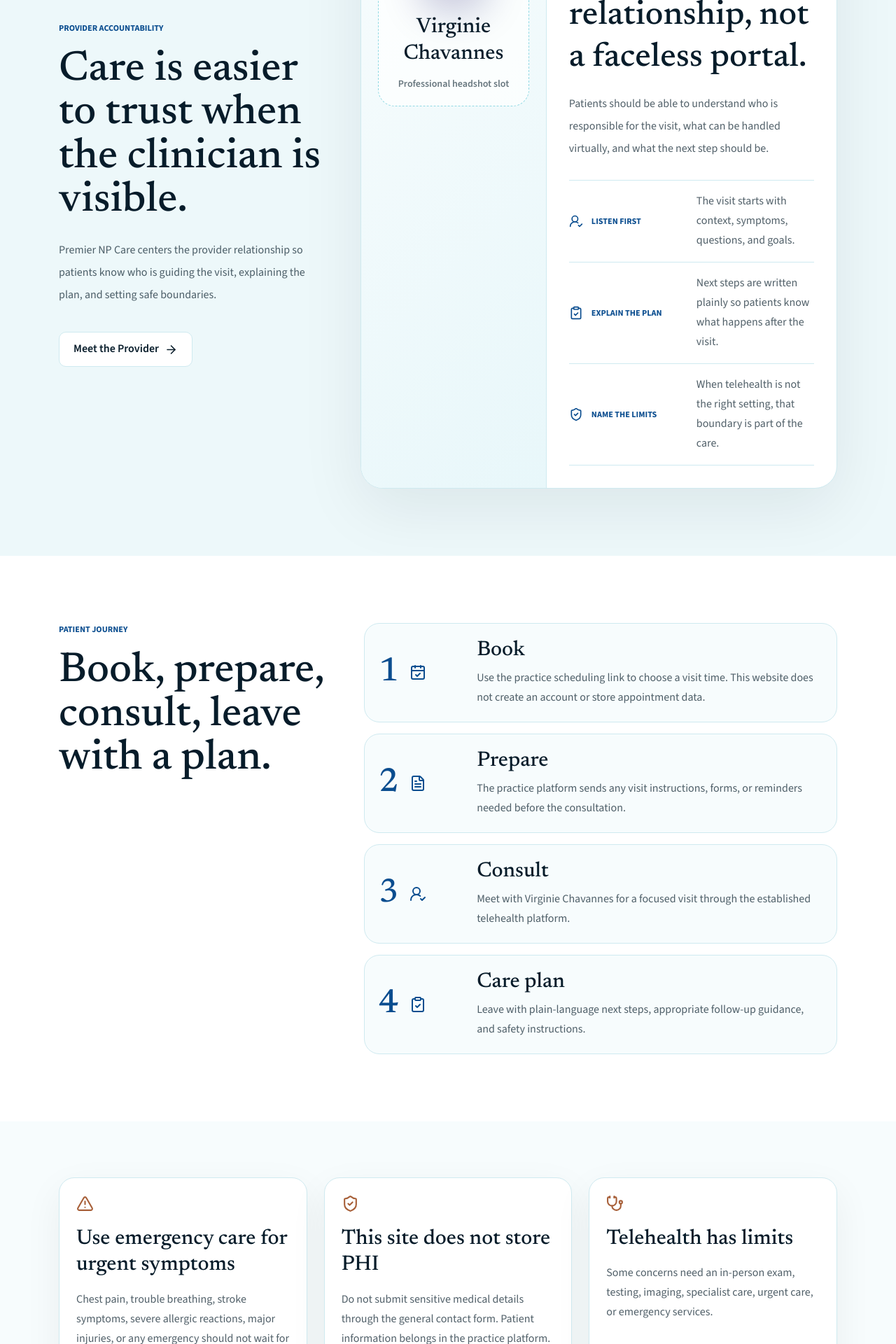
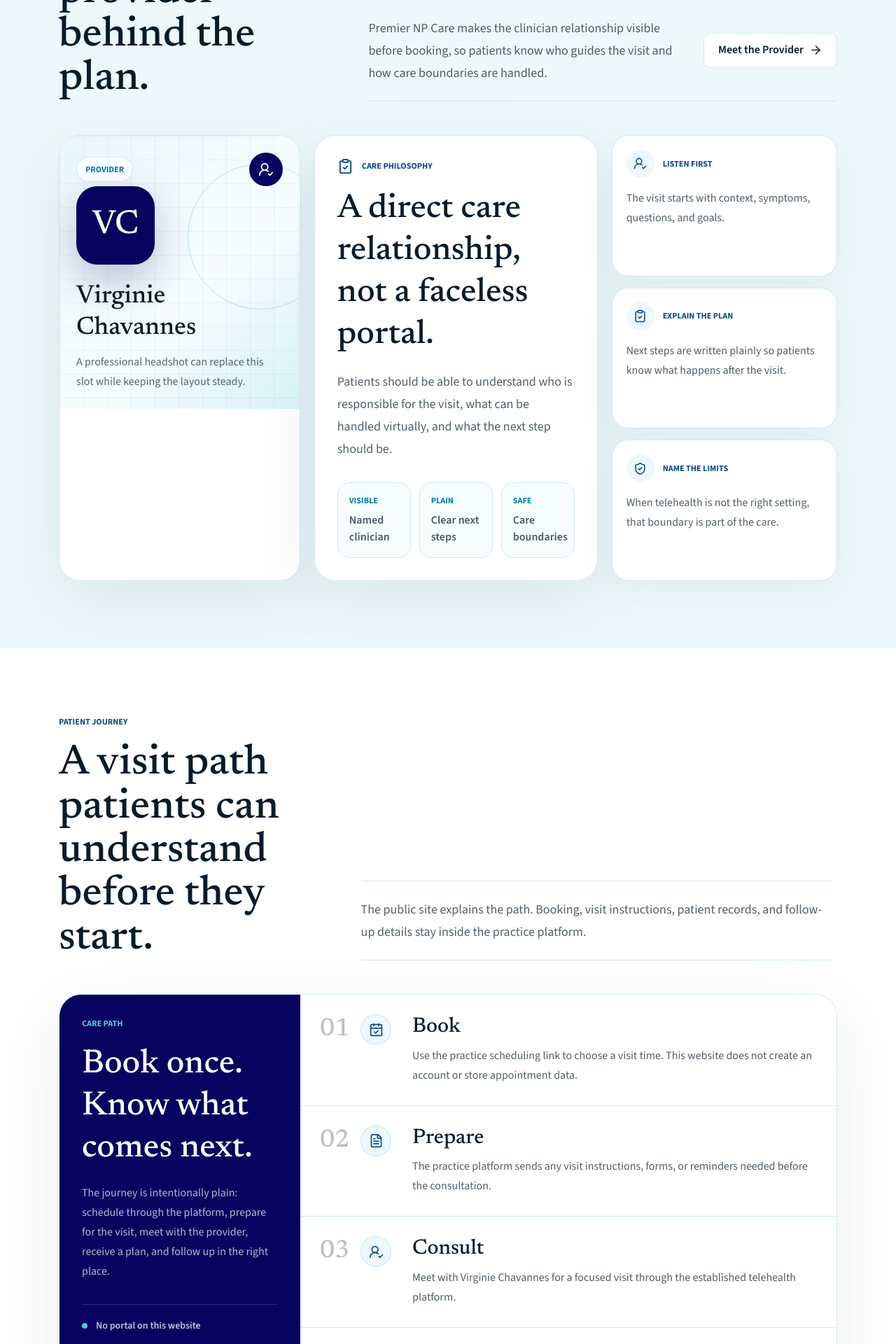
Before and after one commit to supertrens/premier-np-care, a Next.js app: page / in a window 1280 px wide. Shown: the part 2840-4760 px from the top of the page at 70% size. Built offline with nearby package versions, Linux system fonts and the light colour scheme; no server answers.

Commit message:
Refine provider and journey sections

```diff
--- a/src/app/page.tsx
+++ b/src/app/page.tsx
@@ -233,57 +233,101 @@ export default function Home() {
       </Section>
 
       <Section className="relative overflow-hidden bg-mist py-24">
-        <div className="care-current-lines absolute inset-x-0 top-0 h-32 opacity-30" />
-        <Container className="relative grid gap-12 lg:grid-cols-[0.72fr_1.28fr] lg:items-center">
+        <div className="care-current-lines absolute inset-x-0 top-0 h-32 opacity-25" />
+        <Container className="relative">
+          <div className="grid gap-8 lg:grid-cols-[0.76fr_1.24fr] lg:items-end">
             <MotionReveal>
               <p className="label-caps text-cobalt">Provider accountability</p>
               <h2 className="mt-5 max-w-xl font-display text-5xl font-medium leading-[1.04] text-ink md:text-6xl">
-              Care is easier to trust when the clinician is visible.
+                Meet the provider behind the plan.
               </h2>
-            <p className="mt-6 max-w-lg leading-8 text-ink/70">
-              Premier NP Care centers the provider relationship so patients
-              know who is guiding the visit, explaining the plan, and setting
-              safe boundaries.
+            </MotionReveal>
+            <MotionReveal delay={0.08}>
+              <div className="grid gap-5 border-y border-line py-6 md:grid-cols-[1fr_auto] md:items-center">
+                <p className="max-w-2xl text-lg leading-8 text-ink/70">
+                  Premier NP Care makes the clinician relationship visible
+                  before booking, so patients know who guides the visit and how
+                  care boundaries are handled.
                 </p>
-            <ButtonLink className="mt-9" href="/about" variant="secondary">
+                <ButtonLink href="/about" variant="secondary">
                   Meet the Provider
                   <ArrowRight aria-hidden="true" size={19} />
                 </ButtonLink>
+              </div>
             </MotionReveal>
-          <MotionReveal delay={0.1}>
-            <div className="overflow-hidden rounded-[32px] border border-line bg-paper shadow-[0_28px_90px_rgba(7,28,42,0.08)]">
-              <div className="grid gap-0 md:grid-cols-[0.78fr_1.22fr]">
-                <figure className="border-b border-line bg-[linear-gradient(135deg,#F7FCFD,#E8F7FA)] p-6 md:border-b-0 md:border-r">
-                  <div className="grid aspect-[4/5] place-items-center rounded-[24px] border border-dashed border-cyan/45 bg-white/68">
-                    <div className="px-6 text-center">
-                      <div className="mx-auto grid h-24 w-24 place-items-center rounded-[28px] bg-deep-navy font-display text-4xl font-medium text-paper shadow-[0_20px_55px_rgba(7,4,95,0.22)]">
+          </div>
+
+          <MotionReveal delay={0.12}>
+            <div className="mt-12 grid gap-5 lg:grid-cols-[0.92fr_1.08fr_0.86fr]">
+              <article className="overflow-hidden rounded-[30px] border border-line bg-paper shadow-[0_28px_90px_rgba(7,28,42,0.08)]">
+                <div className="relative min-h-[320px] overflow-hidden bg-[linear-gradient(135deg,#E8F7FA,#F7FCFD_58%,#D5F1F6)] p-6">
+                  <div
+                    aria-hidden="true"
+                    className="absolute inset-0 bg-[linear-gradient(rgba(10,77,143,0.055)_1px,transparent_1px),linear-gradient(90deg,rgba(10,77,143,0.055)_1px,transparent_1px)] bg-[size:34px_34px]"
+                  />
+                  <div
+                    aria-hidden="true"
+                    className="absolute -right-12 top-10 h-52 w-52 rounded-full border border-cyan/28"
+                  />
+                  <div className="relative flex h-full min-h-[270px] flex-col justify-between">
+                    <div className="flex items-center justify-between">
+                      <span className="label-caps rounded-full border border-cyan/20 bg-paper/80 px-3 py-2 text-harbor">
+                        Provider
+                      </span>
+                      <span className="flex h-12 w-12 items-center justify-center rounded-full bg-deep-navy text-paper">
+                        <UserRoundCheck aria-hidden="true" size={22} />
+                      </span>
+                    </div>
+                    <div>
+                      <div className="grid h-28 w-28 place-items-center rounded-[30px] bg-deep-navy font-display text-5xl font-medium text-paper shadow-[0_22px_60px_rgba(7,4,95,0.24)]">
                         VC
                       </div>
-                      <p className="mt-6 font-display text-3xl font-medium leading-tight text-ink">
+                      <h3 className="mt-6 font-display text-4xl font-medium leading-tight text-ink">
                         Virginie Chavannes
-                      </p>
-                      <p className="mt-3 text-sm font-semibold leading-6 text-ink/60">
-                        Professional headshot slot
+                      </h3>
+                      <p className="mt-3 max-w-xs leading-7 text-ink/66">
+                        A professional headshot can replace this slot while
+                        keeping the layout steady.
                       </p>
                     </div>
                   </div>
-                </figure>
+                </div>
+              </article>
 
-                <div className="p-6 md:p-8">
+              <article className="rounded-[30px] border border-line bg-paper p-7 shadow-[0_28px_90px_rgba(7,28,42,0.08)] md:p-8">
                 <div className="flex items-center gap-3 text-cobalt">
-                    <UserRoundCheck aria-hidden="true" size={23} />
-                    <p className="label-caps">Provider-led care</p>
+                  <ClipboardCheck aria-hidden="true" size={23} />
+                  <p className="label-caps">Care philosophy</p>
                 </div>
-                  <p className="mt-5 max-w-xl font-display text-4xl font-medium leading-tight text-ink md:text-5xl">
+                <p className="mt-5 max-w-2xl font-display text-4xl font-medium leading-tight text-ink md:text-5xl">
                   A direct care relationship, not a faceless portal.
                 </p>
-                  <p className="mt-5 max-w-xl leading-8 text-ink/70">
-                    Patients should be able to understand who is responsible
-                    for the visit, what can be handled virtually, and what the
-                    next step should be.
+                <p className="mt-5 max-w-2xl text-lg leading-8 text-ink/70">
+                  Patients should be able to understand who is responsible for
+                  the visit, what can be handled virtually, and what the next
+                  step should be.
                 </p>
 
-                  <div className="mt-7 divide-y divide-line border-y border-line">
+                <div className="mt-8 grid gap-3 sm:grid-cols-3">
+                  {[
+                    ["Visible", "Named clinician"],
+                    ["Plain", "Clear next steps"],
+                    ["Safe", "Care boundaries"],
+                  ].map(([label, value]) => (
+                    <div
+                      className="rounded-[18px] border border-line bg-porcelain p-4"
+                      key={label}
+                    >
+                      <p className="label-caps text-harbor">{label}</p>
+                      <p className="mt-2 font-semibold leading-6 text-ink/72">
+                        {value}
+                      </p>
+                    </div>
+                  ))}
+                </div>
+              </article>
+
+              <div className="grid gap-4">
                 {[
                   {
                     title: "Listen first",
@@ -303,20 +347,20 @@ export default function Home() {
                 ].map((item) => {
                   const Icon = item.icon;
                   return (
-                        <div
-                          className="grid gap-3 py-4 sm:grid-cols-[170px_1fr]"
+                    <article
+                      className="rounded-[24px] border border-line bg-paper p-5 shadow-[0_18px_55px_rgba(7,28,42,0.05)]"
                       key={item.title}
                     >
                       <div className="flex items-center gap-3 text-cobalt">
-                            <Icon aria-hidden="true" size={20} />
+                        <span className="flex h-10 w-10 items-center justify-center rounded-full bg-mist">
+                          <Icon aria-hidden="true" size={19} />
+                        </span>
                         <p className="label-caps">{item.title}</p>
                       </div>
-                          <p className="leading-7 text-ink/70">{item.body}</p>
-                        </div>
+                      <p className="mt-4 leading-7 text-ink/70">{item.body}</p>
+                    </article>
                   );
                 })}
-                  </div>
-                </div>
               </div>
             </div>
           </MotionReveal>
@@ -324,39 +368,87 @@ export default function Home() {
       </Section>
 
       <Section className="bg-paper py-24">
-        <Container className="grid gap-14 lg:grid-cols-[0.72fr_1.28fr]">
+        <Container>
+          <div className="grid gap-8 lg:grid-cols-[0.74fr_1.26fr] lg:items-end">
             <MotionReveal>
               <p className="label-caps text-cobalt">Patient journey</p>
-            <h2 className="mt-5 max-w-lg font-display text-5xl font-medium leading-[1.04] text-ink md:text-6xl">
-              Book, prepare, consult, leave with a plan.
+              <h2 className="mt-5 max-w-xl font-display text-5xl font-medium leading-[1.04] text-ink md:text-6xl">
+                A visit path patients can understand before they start.
               </h2>
             </MotionReveal>
+            <MotionReveal delay={0.08}>
+              <p className="max-w-2xl border-y border-line py-6 text-lg leading-8 text-ink/70">
+                The public site explains the path. Booking, visit instructions,
+                patient records, and follow-up details stay inside the practice
+                platform.
+              </p>
+            </MotionReveal>
+          </div>
 
-          <div className="grid gap-4">
-            {patientJourney.slice(0, 4).map((step, index) => {
+          <MotionReveal delay={0.12}>
+            <div className="mt-12 overflow-hidden rounded-[32px] border border-line bg-porcelain shadow-[0_28px_90px_rgba(7,28,42,0.08)]">
+              <div className="grid lg:grid-cols-[0.62fr_1.38fr]">
+                <div className="relative overflow-hidden bg-deep-navy p-7 text-paper md:p-8">
+                  <div className="care-current-lines absolute inset-0 opacity-18" />
+                  <div className="relative">
+                    <p className="label-caps text-aqua">Care path</p>
+                    <h3 className="mt-5 max-w-sm font-display text-4xl font-medium leading-tight md:text-5xl">
+                      Book once. Know what comes next.
+                    </h3>
+                    <p className="mt-5 max-w-md leading-7 text-paper/70">
+                      The journey is intentionally plain: schedule through the
+                      platform, prepare for the visit, meet with the provider,
+                      receive a plan, and follow up in the right place.
+                    </p>
+
+                    <div className="mt-8 grid gap-3 border-y border-white/14 py-5">
+                      {[
+                        "No portal on this website",
+                        "No records stored here",
+                        "Urgent needs use urgent care",
+                      ].map((item) => (
+                        <div className="flex items-center gap-3" key={item}>
+                          <span className="h-2 w-2 rounded-full bg-aqua" />
+                          <p className="text-sm font-semibold text-paper/76">
+                            {item}
+                          </p>
+                        </div>
+                      ))}
+                    </div>
+                  </div>
+                </div>
+
+                <ol className="divide-y divide-line bg-paper">
+                  {patientJourney.map((step, index) => {
                     const Icon = step.icon;
                     return (
-                <MotionReveal key={step.title}>
-                  <article className="grid gap-5 rounded-[22px] border border-line bg-porcelain p-5 md:grid-cols-[120px_1fr] md:items-center">
+                      <li
+                        className="grid gap-5 p-6 md:grid-cols-[112px_1fr] md:items-start md:p-7"
+                        key={step.title}
+                      >
                         <div className="flex items-center gap-4 text-cobalt">
-                      <span className="font-display text-5xl font-medium">
-                        {index + 1}
+                          <span className="font-display text-4xl font-medium text-ink/28">
+                            0{index + 1}
                           </span>
-                      <Icon aria-hidden="true" size={24} />
+                          <span className="flex h-11 w-11 items-center justify-center rounded-full border border-cyan/20 bg-mist">
+                            <Icon aria-hidden="true" size={21} />
+                          </span>
                         </div>
                         <div>
-                      <h3 className="font-display text-3xl font-medium text-ink">
+                          <h3 className="font-display text-3xl font-medium leading-tight text-ink">
                             {step.title}
                           </h3>
-                      <p className="mt-2 leading-7 text-ink/70">
+                          <p className="mt-2 max-w-3xl leading-7 text-ink/70">
                             {step.description}
                           </p>
                         </div>
-                  </article>
-                </MotionReveal>
+                      </li>
                     );
                   })}
+                </ol>
               </div>
+            </div>
+          </MotionReveal>
         </Container>
       </Section>
 
```
Lines whose indentation alone changed are shown as unchanged.
